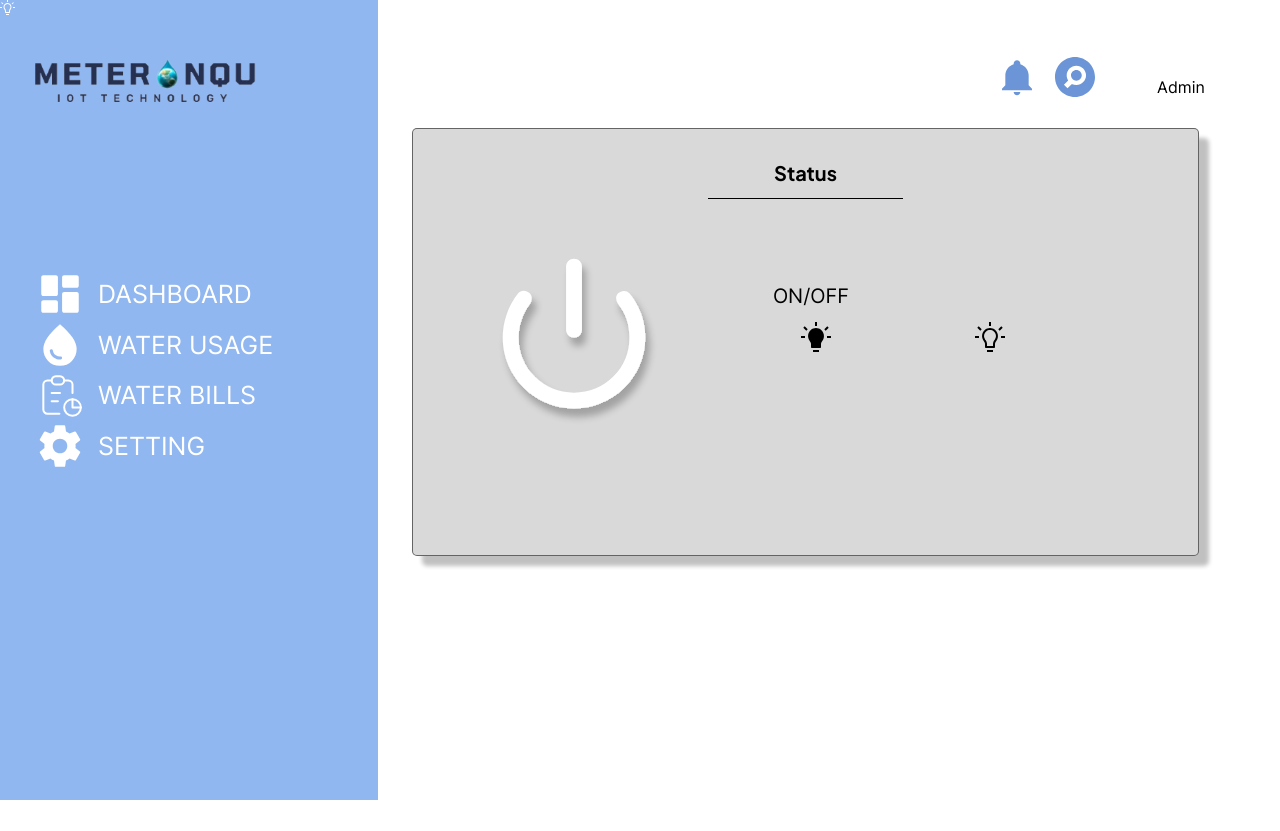
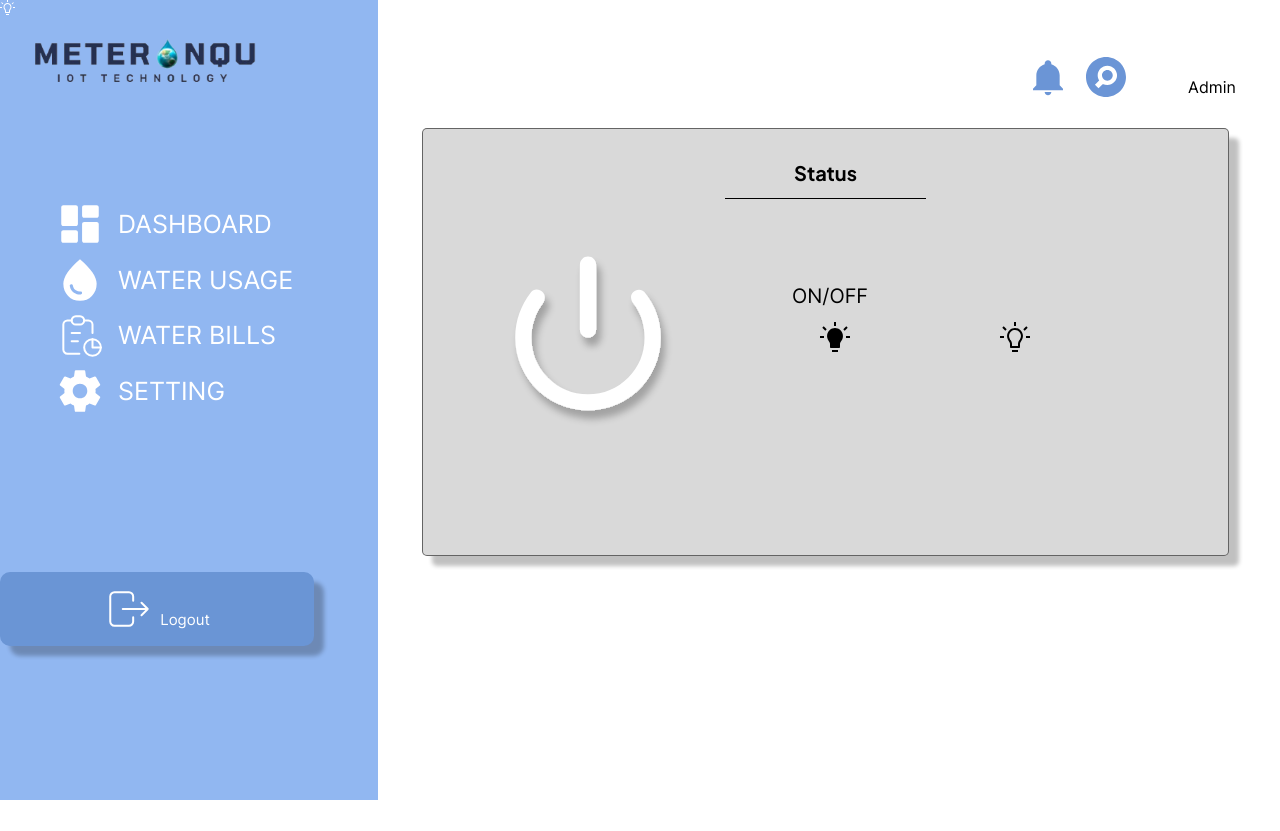
Before and after one commit to ArhanWR/Meteranqu_Kelompok4, a Next.js app: page /status in a window 1280 px wide. After the commit the page ends 800 px from the top, so only its background shows below. Built offline with nearby package versions, Linux system fonts and the light colour scheme.

Commit message:
fixing 2

```diff
--- a/src/app/settingpage/index.jsx
+++ b/src/app/settingpage/index.jsx
@@ -114,7 +114,7 @@ export default function SettingPagePage() {
                       <Link href="/batterystatus">Battery Status</Link>
                     </Text>
                     <Text as="p" className="ml-[17px] mt-[18px] md:ml-0">
-                      Status
+                      <Link href="/status">Status</Link>
                     </Text>
                   </div>
                 </div>
--- a/src/app/status/index.jsx
+++ b/src/app/status/index.jsx
@@ -1,5 +1,6 @@
 'use client';
 import React from "react";
+import Link from "next/link";
 import { Img, Text, Heading, Button } from "../../components";
 import { MenuItem, Menu, Sidebar } from "react-pro-sidebar";
 
@@ -10,7 +11,7 @@ export default function StatusPage() {
     <>
       <div className="w-full">
         {/* Sidebar section */}
-        <div className="flex items-start justify-between gap-5 rounded-[40px] bg-white-A700 pb-[31px] pr-[31px] md:flex-col sm:pb-5 sm:pr-5">
+        <div className="flex items-start justify-between gap-5 rounded-[40px] bg-white-A700 md:flex-col sm:pb-5 sm:pr-5">
           <Sidebar
             width="378px !important"
             collapsedWidth="80px !important"
@@ -19,7 +20,7 @@ export default function StatusPage() {
           >
             {/* Sidebar content */}
             <Img src="img_search_white_a700.svg" width={15} height={15} alt="search_one" className="h-[15px] w-[15px] self-start" />
-            <Img src="img_meteranqu_removebg_preview.png" width={274} height={56} alt="meteranqu_one" className="mr-[18px] mt-[37px] h-[56px] w-[80%] object-cover md:mr-0" />
+            <Img src="img_meteranqu_removebg_preview.png" width={274} height={56} alt="meteranqu_one" className="mr-[18px] mt-[17px] h-[56px] w-[80%] object-cover md:mr-0" />
             <Menu
               menuItemStyles={{
                 button: {
@@ -29,7 +30,7 @@ export default function StatusPage() {
                   fontWeight: 400,
                   fontSize: "25px",
                   borderRadius: "10px",
-                  paddingLeft: "35px",
+                  paddingLeft: "55px",
                   paddingRight: "35px",
                   "&:hover, &.ps-active": {
                     backgroundColor: "#6a95d5 !important",
@@ -37,17 +38,17 @@ export default function StatusPage() {
                   },
                 },
               }}
-              rootStyles={{ "&>ul": { gap: "0.50px" } }}
-              className="mt-[161px] flex w-full flex-col pb-16 md:pb-5"
+              rootStyles={{ "&>ul": { gap: "5.50px" } }}
+              className="mt-[111px] flex w-full flex-col pb-16 md:pb-5"
             >
-              <MenuItem icon={<Img src="img_ic_round_dashboard.svg" width={50} height={50} alt="icround_one" className="h-[50px] w-[50px]" />}>DASHBOARD</MenuItem>
-              <MenuItem icon={<Img src="img_material_symbols_water_drop.svg" width={50} height={50} alt="material_one" className="h-[50px] w-[50px]" />}>WATER USAGE</MenuItem>
-              <MenuItem icon={<Img src="img_trophy.svg" width={50} height={50} alt="trophy_one" className="h-[50px] w-[50px]" />}>WATER BILLS</MenuItem>
-              <MenuItem icon={<Img src="img_search.svg" width={50} height={50} alt="search_three" className="h-[50px] w-[50px]" />}>SETTING</MenuItem>
+              <MenuItem icon={<Img src="img_ic_round_dashboard.svg" width={50} height={50} alt="icround_one" className="h-[50px] w-[50px]" />}><Link href="/dashboard">DASHBOARD</Link></MenuItem>
+              <MenuItem icon={<Img src="img_material_symbols_water_drop.svg" width={50} height={50} alt="material_one" className="h-[50px] w-[50px]" />}><Link href="/pemakaianair">WATER USAGE</Link></MenuItem>
+              <MenuItem icon={<Img src="img_trophy.svg" width={50} height={50} alt="trophy_one" className="h-[50px] w-[50px]" />}><Link href="/tagihanair">WATER BILLS</Link></MenuItem>
+              <MenuItem icon={<Img src="img_search.svg" width={50} height={50} alt="search_three" className="h-[50px] w-[50px]" />}><Link href="/settingpage">SETTING</Link></MenuItem>
             </Menu>
             {!collapsed && (
               /* Logout section */
-              <div className="mt-[282px] flex w-[87%] items-center justify-center gap-1.5 rounded-[10px] bg-indigo-300 p-3 shadow-xs md:w-full">
+              <div className="mt-[92px] flex w-[87%] items-center justify-center gap-1.5 rounded-[10px] bg-indigo-300 p-3 shadow-xs md:w-full">
                 <Img src="img_tabler_logout.svg" width={50} height={50} alt="tablerlogout" className="h-[50px] w-[50px]" />
                 <Text size="s" as="p" className="mb-[5px] self-end">
                   Logout
--- a/src/components/Sidebar1/index.jsx
+++ b/src/components/Sidebar1/index.jsx
@@ -43,17 +43,17 @@ export default function Sidebar1({ ...props }) {
         <MenuItem
           icon={<Img src="img_ic_round_dashboard.svg" width={50} height={50} alt="icround_one" className="h-[50px] w-[50px]"/>}
         >
-          DASHBOARD
+          <Link href="/dashboard">DASHBOARD</Link>
         </MenuItem>
         <MenuItem
           icon={<Img src="img_material_symbols_water_drop.svg" width={50} height={50} alt="material_one" className="h-[50px] w-[50px]"/>}
         >
-          WATER USAGE
+          <Link href="/pemakaianair">WATER USAGE</Link>
         </MenuItem>
         <MenuItem
           icon={<Img src="img_trophy.svg" width={50} height={50} alt="trophy_one" className="h-[50px] w-[50px]" />}
         >
-          WATER BILLS
+          <Link href="/tagihanair">WATER BILLS</Link>
         </MenuItem>
         <MenuItem
           icon={<Img src="img_search.svg" width={50} height={50} alt="search_one" className="h-[50px] w-[50px]" />}
```
